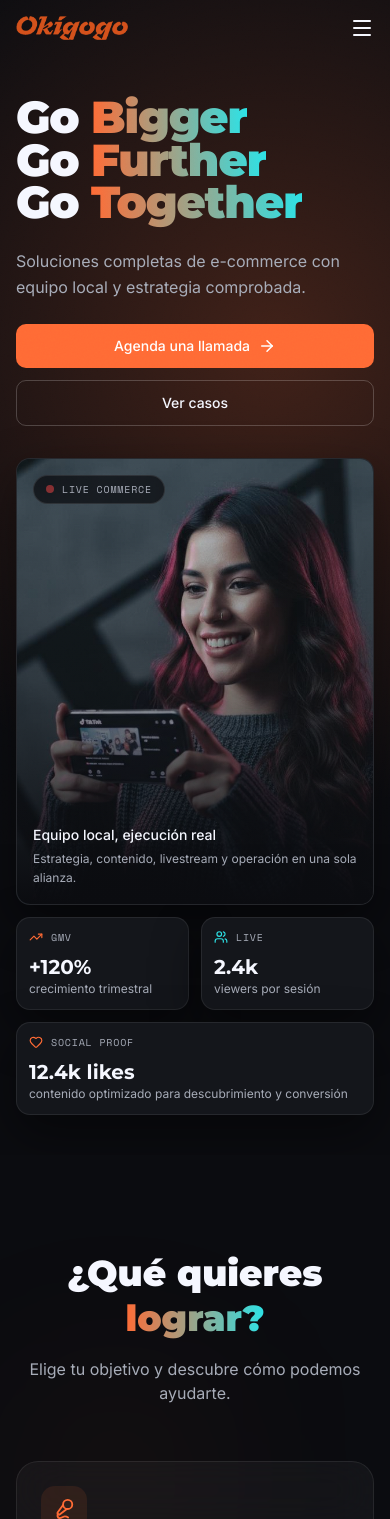
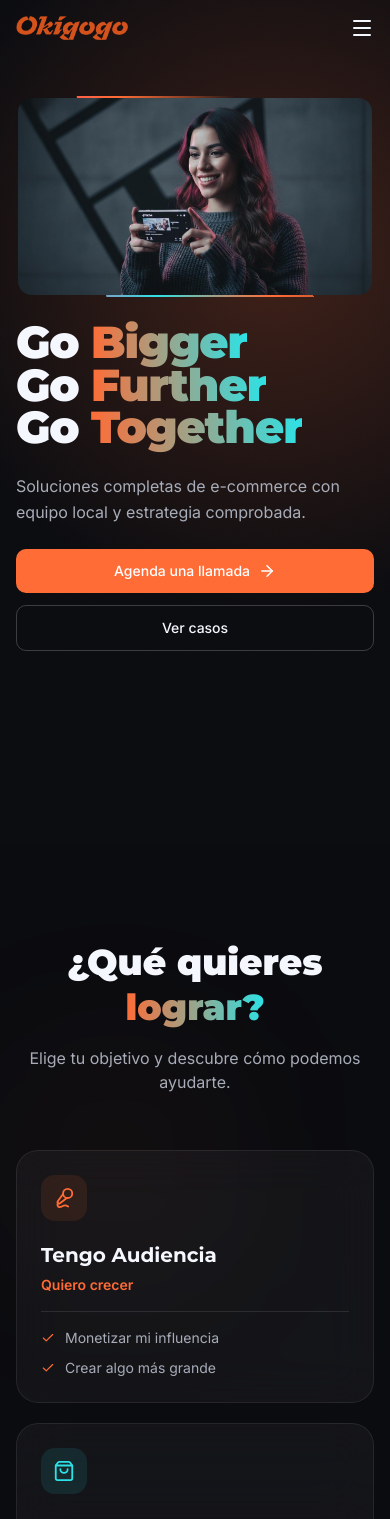
Before and after one commit to EstrellaYC/OkigogoPage, a React (Vite) app: page / in a window 390 px wide. Shown: the top 1519 px of the page. Built offline with nearby package versions, Linux system fonts and the light colour scheme.

Commit message:
hero: mobile landscape image with flowing light border, remove stat cards

```diff
--- a/src/index.css
+++ b/src/index.css
@@ -163,6 +163,46 @@ html {
   }
 }
 
+/* Mobile hero image — landscape with flowing light border */
+.mobile-hero-frame {
+  position: relative;
+  width: 100%;
+  aspect-ratio: 16 / 9;
+  border-radius: 1rem;
+  overflow: hidden;
+}
+
+.mobile-hero-border {
+  position: absolute;
+  inset: -2px;
+  border-radius: inherit;
+  background: conic-gradient(
+    from 0deg,
+    transparent 0deg,
+    #FF6B35 60deg,
+    #2DE2E6 120deg,
+    #ff2d8d 180deg,
+    #FF6B35 240deg,
+    transparent 300deg,
+    transparent 360deg
+  );
+  animation: light-sweep 3s linear infinite;
+  z-index: 0;
+}
+
+.mobile-hero-clip {
+  position: absolute;
+  inset: 2px;
+  border-radius: calc(1rem - 2px);
+  overflow: hidden;
+  z-index: 1;
+}
+
+@keyframes light-sweep {
+  from { transform: rotate(0deg); }
+  to   { transform: rotate(360deg); }
+}
+
 /* Lava lamp blob frame — organic shape */
 .lava-lamp-frame {
   position: relative;
--- a/src/sections/HeroSection.tsx
+++ b/src/sections/HeroSection.tsx
@@ -1,7 +1,7 @@
 import { useEffect, useRef, useLayoutEffect } from 'react';
 import { gsap } from 'gsap';
 import { ScrollTrigger } from 'gsap/ScrollTrigger';
-import { TrendingUp, Heart, Users, ArrowRight } from 'lucide-react';
+import { ArrowRight } from 'lucide-react';
 
 gsap.registerPlugin(ScrollTrigger);
 
@@ -147,6 +147,20 @@ const HeroSection = ({ className = '' }: HeroSectionProps) => {
       {/* Main Content */}
       <div className="relative z-10 w-full px-4 sm:px-6 lg:px-12 xl:px-20">
         <div className="mx-auto flex min-h-[100svh] max-w-7xl flex-col justify-center pt-24 pb-10 lg:min-h-screen lg:flex-row lg:items-center lg:gap-12 xl:gap-20">
+          {/* Mobile: Image preview — top on mobile, hidden on desktop */}
+          <div ref={mobilePreviewRef} className="mb-6 opacity-0 lg:hidden">
+            <div className="mobile-hero-frame">
+              <div className="mobile-hero-border" />
+              <div className="mobile-hero-clip">
+                <img
+                  src="/images/hero-panel-video.jpg"
+                  alt="Contenido y livestream para TikTok Shop"
+                  className="h-full w-full object-cover"
+                />
+              </div>
+            </div>
+          </div>
+
           {/* Left: Text */}
           <div className="flex-1 max-w-2xl">
         <h1
@@ -180,56 +194,6 @@ const HeroSection = ({ className = '' }: HeroSectionProps) => {
             Ver casos
           </button>
         </div>
-
-            <div ref={mobilePreviewRef} className="mt-8 space-y-3 opacity-0 lg:hidden">
-              <div className="panel overflow-hidden">
-                <div className="relative aspect-[4/5]">
-                  <img
-                    src="/images/hero-panel-video.jpg"
-                    alt="Contenido y livestream para TikTok Shop"
-                    className="h-full w-full object-cover"
-                  />
-                  <div className="absolute inset-0 bg-gradient-to-t from-ok-dark via-ok-dark/35 to-transparent" />
-                  <div className="absolute left-4 top-4 inline-flex items-center gap-2 rounded-full border border-white/10 bg-ok-dark/75 px-3 py-1.5">
-                    <div className="h-2 w-2 rounded-full bg-red-500 animate-live-pulse" />
-                    <span className="mono-label text-[10px]">LIVE COMMERCE</span>
-                  </div>
-                  <div className="absolute inset-x-0 bottom-0 p-4">
-                    <div className="text-sm font-medium text-ok-text">Equipo local, ejecución real</div>
-                    <div className="mt-1 text-xs leading-relaxed text-ok-text-secondary">
-                      Estrategia, contenido, livestream y operación en una sola alianza.
-                    </div>
-                  </div>
-                </div>
-              </div>
-
-              <div className="grid grid-cols-2 gap-3">
-                <div className="panel p-3">
-                  <div className="mb-2 flex items-center gap-2 text-ok-orange">
-                    <TrendingUp size={14} />
-                    <span className="mono-label">GMV</span>
-                  </div>
-                  <div className="font-display text-xl font-bold text-ok-text">+120%</div>
-                  <div className="text-xs text-ok-text-secondary">crecimiento trimestral</div>
-                </div>
-                <div className="panel p-3">
-                  <div className="mb-2 flex items-center gap-2 text-ok-cyan">
-                    <Users size={14} />
-                    <span className="mono-label">LIVE</span>
-                  </div>
-                  <div className="font-display text-xl font-bold text-ok-text">2.4k</div>
-                  <div className="text-xs text-ok-text-secondary">viewers por sesión</div>
-                </div>
-                <div className="panel col-span-2 p-3">
-                  <div className="mb-2 flex items-center gap-2 text-ok-orange">
-                    <Heart size={14} />
-                    <span className="mono-label">SOCIAL PROOF</span>
-                  </div>
-                  <div className="font-display text-xl font-bold text-ok-text">12.4k likes</div>
-                  <div className="text-xs text-ok-text-secondary">contenido optimizado para descubrimiento y conversión</div>
-                </div>
-              </div>
-            </div>
           </div>{/* end left column */}
 
           {/* Right: Hero Image with lava lamp border - Desktop Only */}
```
